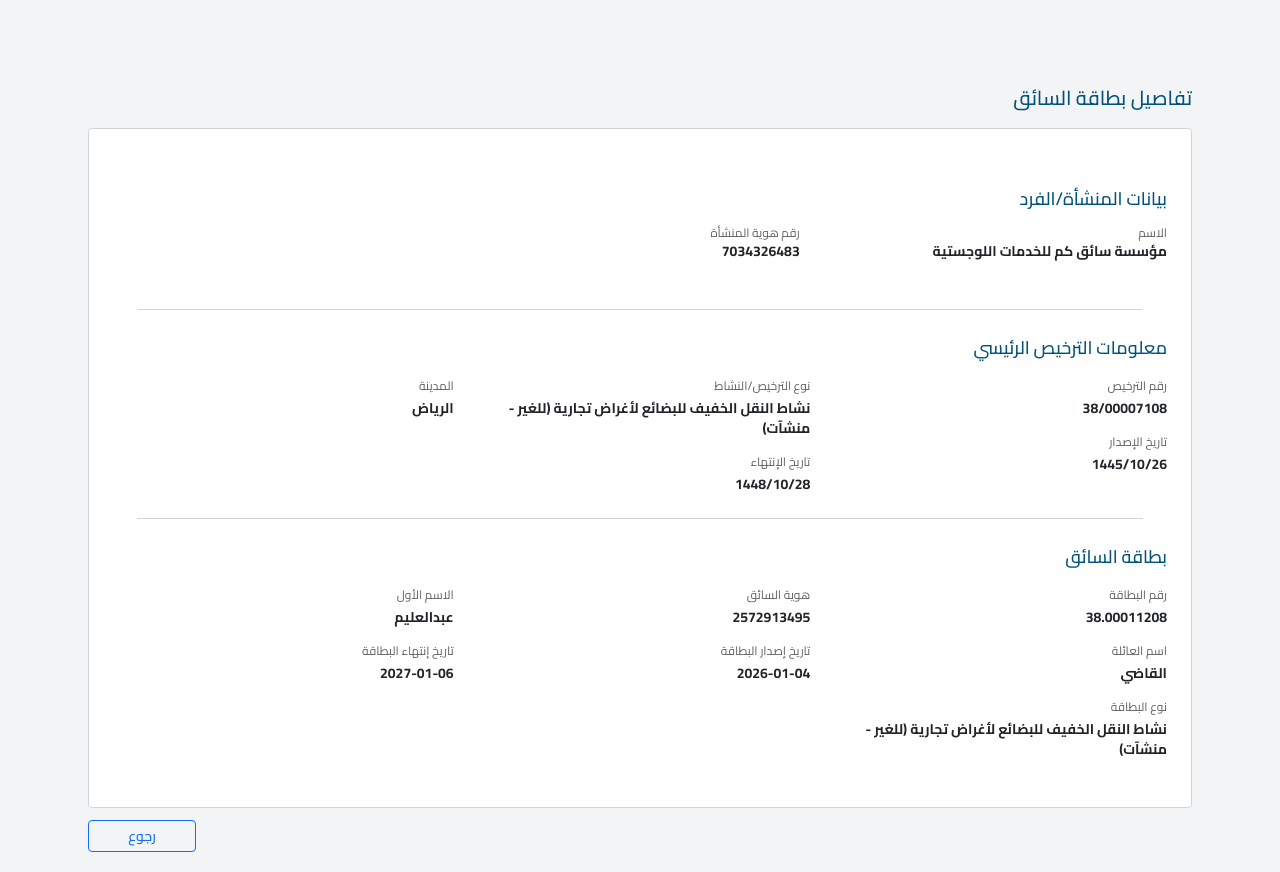
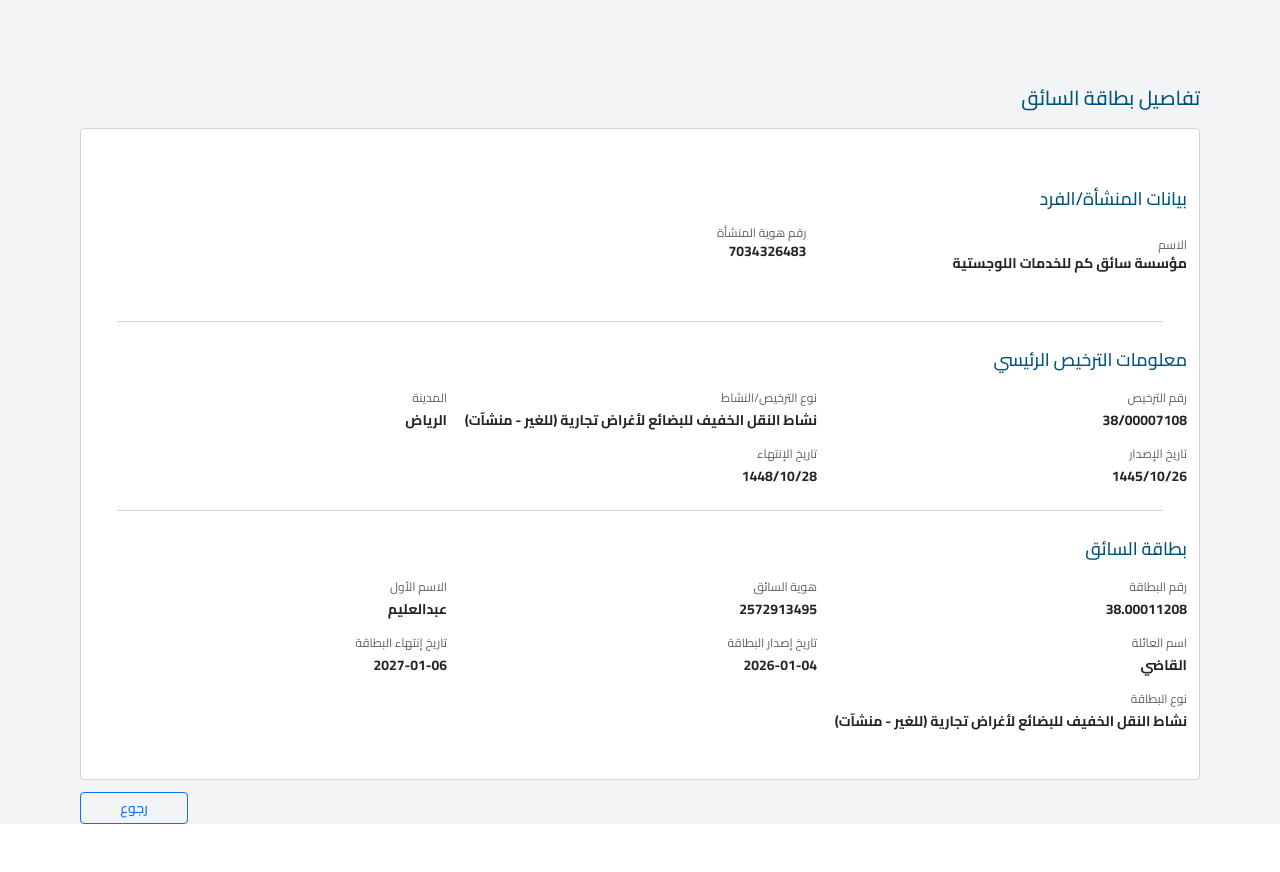
Before and after one commit to najeeb678/DriverCard, a Next.js app: page / in a window 1280 px wide. After the commit the page ends 824 px from the top, so only its background shows below. Built offline with nearby package versions, Linux system fonts and the light colour scheme.

Commit message:
updated padding and width

```diff
--- a/src/app/page.tsx
+++ b/src/app/page.tsx
@@ -4,7 +4,7 @@ import DriverCardDetails from "@/components/DriverCardDetails";
 
 export default function Home() {
   return (
-    <div className="min-h-screen bg-gray-100 pt-0 md:pt-16 px-0 md:px-12 mt-0">
+    <div className="min-h-screen bg-gray-100 pt-0 md:pt-20 px-0 md:px-8 mt-0">
       <DriverCardDetails
         onBack={() => {
           console.log("Back button clicked");
--- a/src/components/DriverCardDetails.tsx
+++ b/src/components/DriverCardDetails.tsx
@@ -42,7 +42,7 @@ export const DriverCardDetails: React.FC<DriverCardDetailsProps> = ({
   onBack = () => console.log("Back button clicked"),
 }) => {
   return (
-    <div dir="rtl" className="mx-5 px-3 md:px-5 py-3 md:py-5">
+    <div dir="rtl" className="mx-20 md:mx-12 pt-20 md:pt-1 ">
       {/* Header Section */}
       <header>
         <div className="flex items-center mb-1">
@@ -54,12 +54,12 @@ export const DriverCardDetails: React.FC<DriverCardDetailsProps> = ({
 
       {/* Main Card */}
       <div className="bg-white rounded border border-gray-300 py-6">
-        <div className="px-6 py-6">
+        <div className="px-3 py-6">
           {/* Institution/Individual Data Section */}
           <p className="text-lg font-medium text-heading my-2">بيانات المنشأة/الفرد</p>
           <div className="flex flex-wrap gap-4 mb-10">
             <div className="w-full md:w-1/3">
-              <p className="text-xs text-label pt-1 my-0">الاسم</p>
+              <p className="text-xs text-label pt-1 mt-3">الاسم</p>
               <p className="text-sm font-bold text-subheading">{data.companyName}</p>
             </div>
             <div className="w-full md:w-1/3">
```
